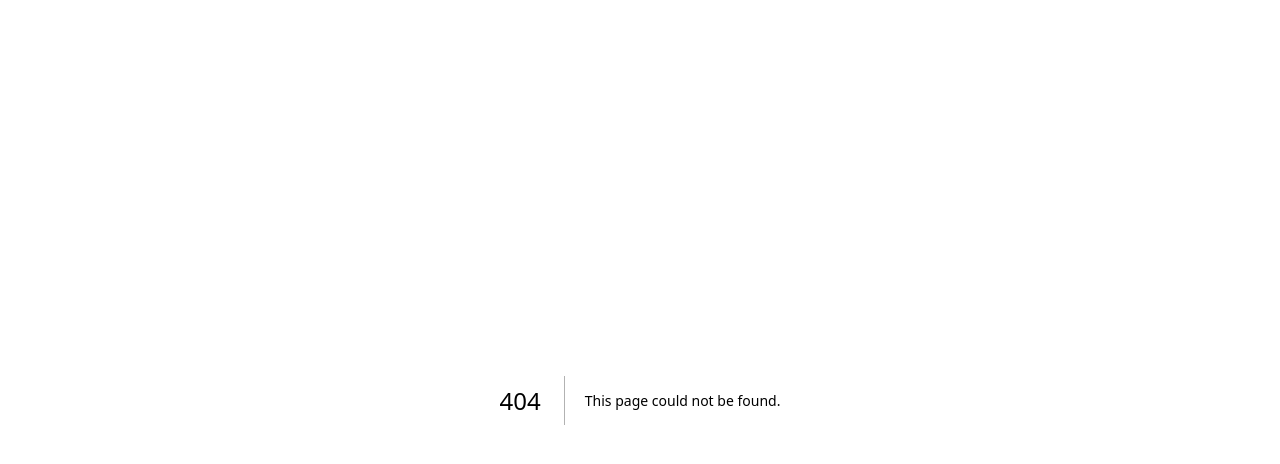
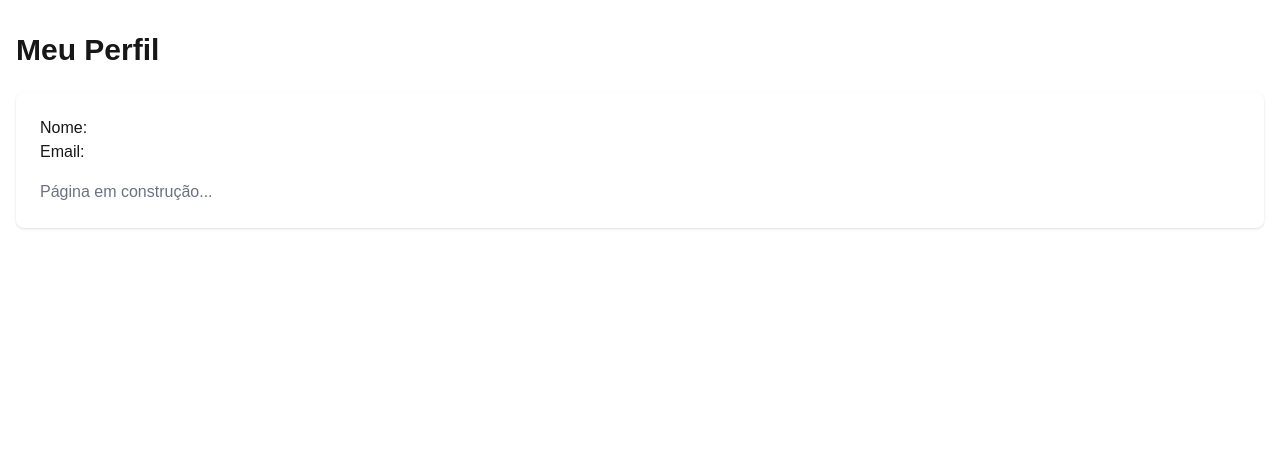
Before and after one commit to Kaiser9888/imperium-bikes-front, a Next.js app: page /perfil in a window 1280 px wide. Before the commit this address had no page. Shown: the top 464 px of the page. Built offline with nearby package versions, Linux system fonts and the light colour scheme; no server answers.

Commit message:
feat: criar páginas faltantes (perfil, buscar, favoritos, etc)

```diff
--- /dev/null
+++ b/app/perfil/page.tsx
@@ -0,0 +1,21 @@
+// app/perfil/page.tsx
+'use client';
+
+import { useUser } from '@clerk/nextjs';
+
+export default function PerfilPage() {
+    const { user, isLoaded } = useUser();
+
+    if (!isLoaded) return <div>Carregando...</div>;
+
+    return (
+        <div className="container mx-auto px-4 py-8">
+            <h1 className="text-3xl font-bold mb-6">Meu Perfil</h1>
+            <div className="bg-white rounded-lg shadow p-6">
+                <p>Nome: {user?.fullName}</p>
+                <p>Email: {user?.primaryEmailAddress?.emailAddress}</p>
+                <p className="text-gray-500 mt-4">Página em construção...</p>
+            </div>
+        </div>
+    );
+}
```
